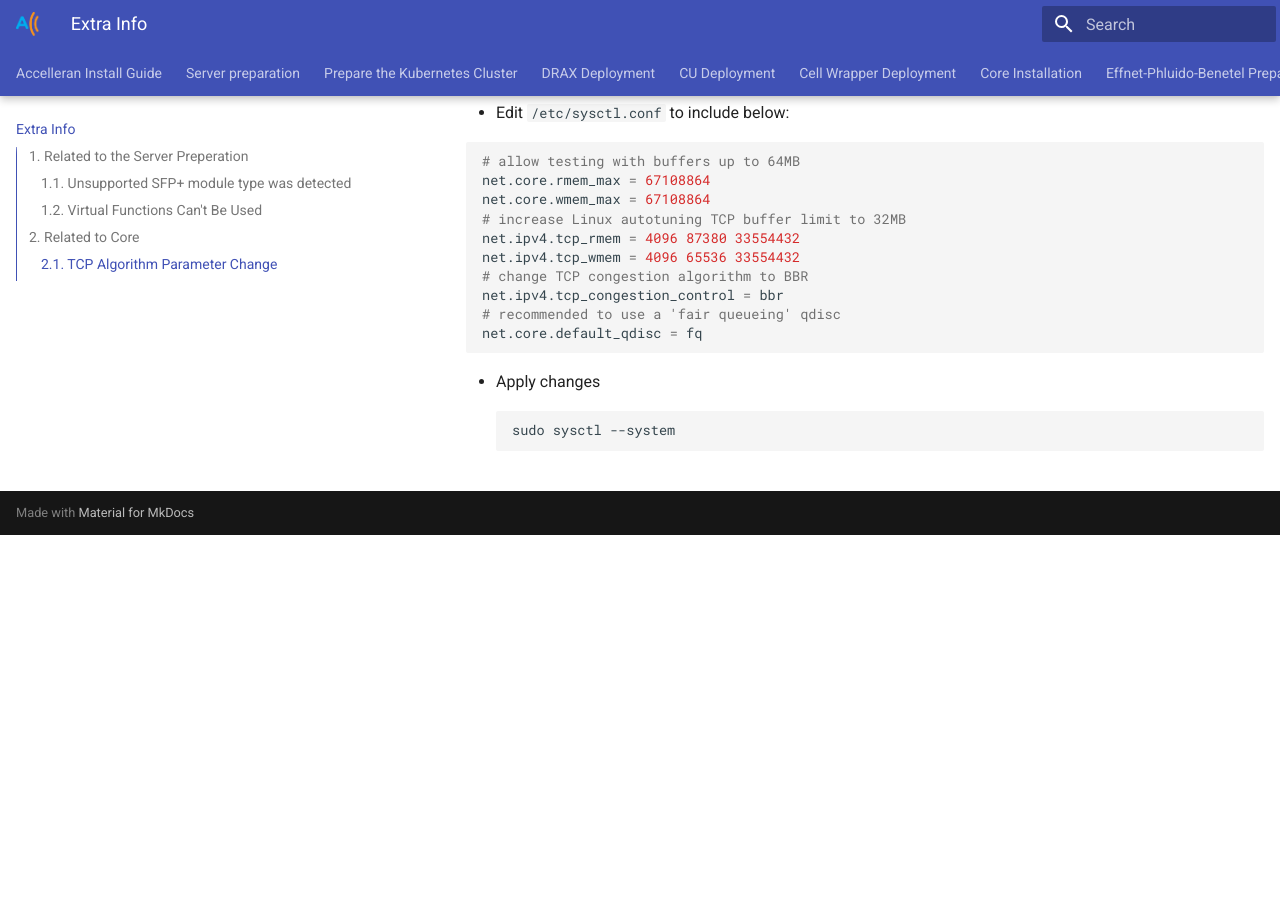
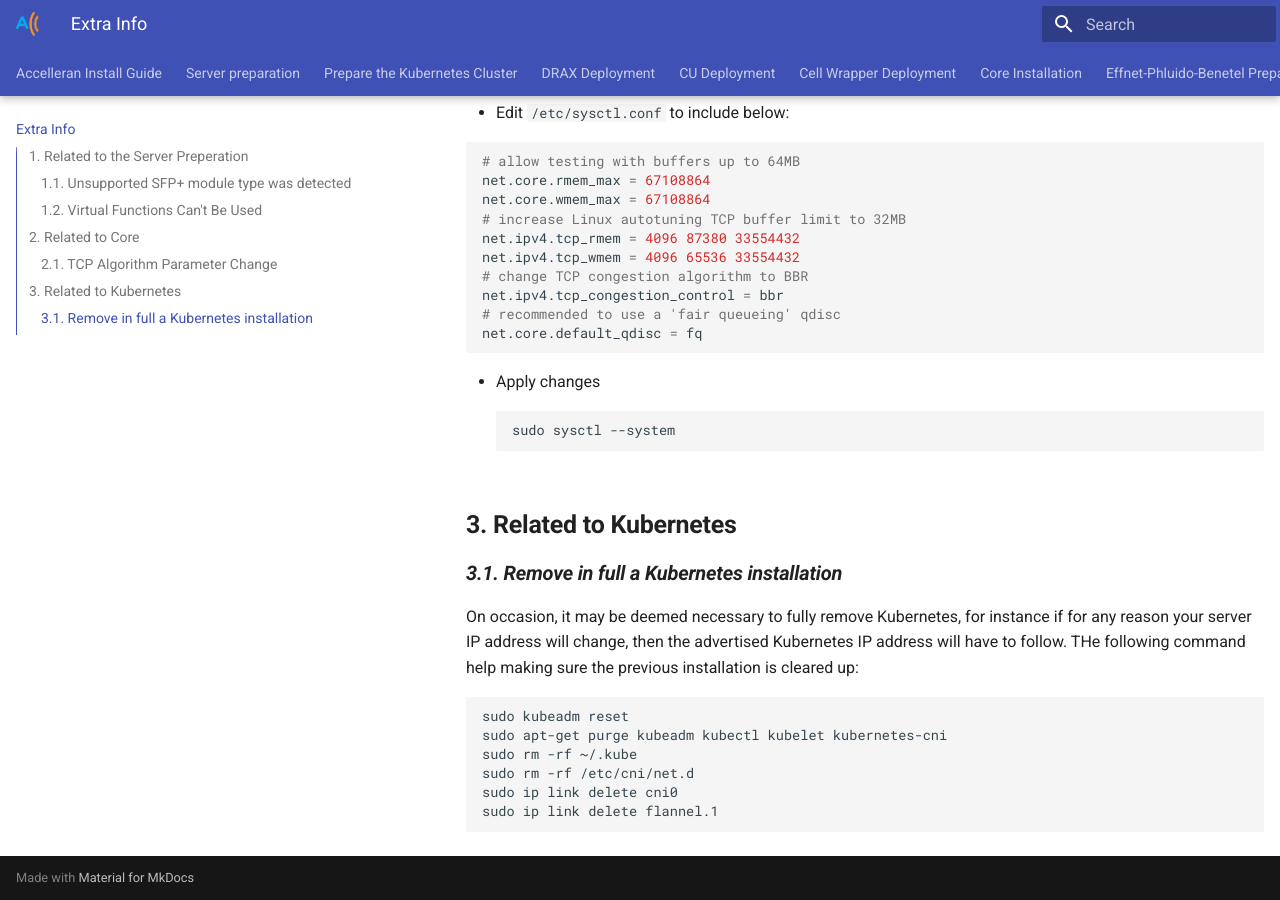
Before and after one commit to accelleran/drax-docs, an MkDocs documentation site: the page built from docs/extra-info/index.md, in a window 1280 px wide and 900 px high, scrolled down 1688 px. Built offline with MkDocs 1.6.1 and Material for MkDocs 9.7.7, drawn with Linux system fonts in a browser that asks for light colours; the version menu is left out; before the commit the page ends 2223 px from its top, so only the background shows below that.

Commit message:
add uninstall k8s steps

````diff
--- a/docs/extra-info/index.md
+++ b/docs/extra-info/index.md
@@ -2,10 +2,10 @@
 
 ## **1. Related to the Server Preperation**
 
-### 1.1. Unsupported SFP+ module type was detected
+### ***1.1. Unsupported SFP+ module type was detected***
 - Use information on this [link](https://www.serveradminz.com/blog/unsupported-sfp-linux/)
 
-### 1.2. Virtual Functions Can't Be Used
+### ***1.2. Virtual Functions Can't Be Used***
 
 - For example in cases where SR-IOV is not supported.
 - Bridge Interface would need to be created on the server and then add NIC interfaces on the CU and CORE VMs to use it.
@@ -38,9 +38,9 @@ network:
   <img src="bridge_interface.png">
 </p>
 
-## 2. Related to Core
+## **2. Related to Core**
 
-### **2.1. TCP Algorithm Parameter Change**
+### ***2.1. TCP Algorithm Parameter Change***
 
 - Edit `/etc/sysctl.conf` to include below:
 
@@ -61,3 +61,19 @@ net.core.default_qdisc = fq
 ```bash
 sudo sysctl --system
 ```
+
+
+## **3. Related to Kubernetes**
+
+### ***3.1. Remove in full a Kubernetes installation***
+
+On occasion, it may be deemed necessary to fully remove Kubernetes, for instance if for any reason your server IP address will change, then the advertised Kubernetes IP address will have to follow. THe following command help making sure the previous installation is cleared up:
+
+``` bash
+sudo kubeadm reset
+sudo apt-get purge kubeadm kubectl kubelet kubernetes-cni
+sudo rm -rf ~/.kube
+sudo rm -rf /etc/cni/net.d
+sudo ip link delete cni0
+sudo ip link delete flannel.1
+```
````
